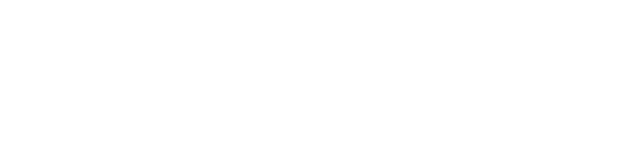
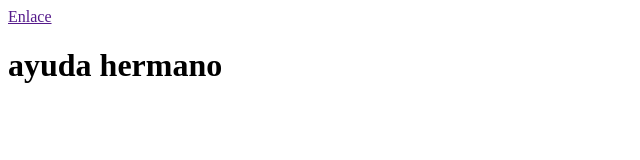
Before and after one commit to CristianMaygo/CMD-PROJECT, a plain HTML site: page CMD PROJECT/index.html in a window 1280 px wide. Shown: the whole page, without its empty margins (0-640 px from the left). Drawn offline with Linux system fonts and the light colour scheme.

Commit message:
se crea estructura de header con un enlace y se le agrega un h1 (titulo).

```diff
--- a/CMD PROJECT/index.html
+++ b/CMD PROJECT/index.html
@@ -6,6 +6,11 @@
     <title>Repo de Git</title>
 </head>
 <body>
-
+    <header>
+        <nav>
+            <a href="">Enlace</a>
+        </nav>
+    </header>
+    <h1>ayuda hermano</h1>
 </body>
 </html>
```
